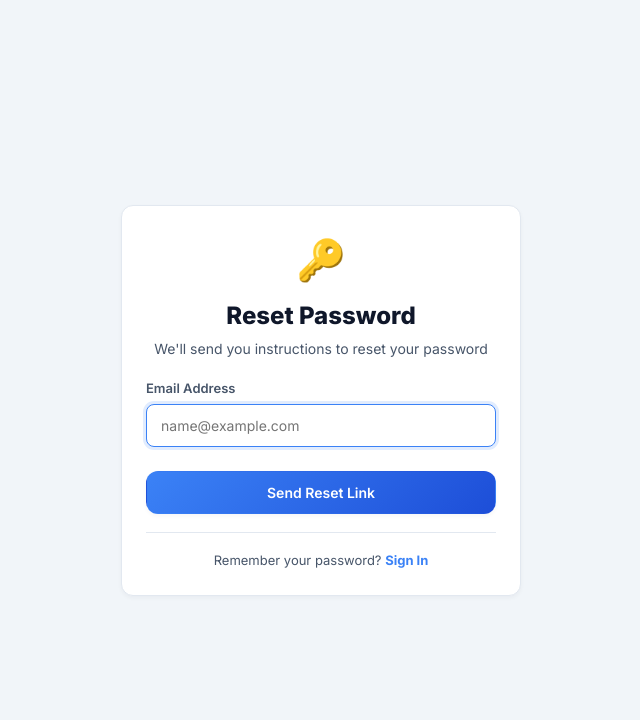
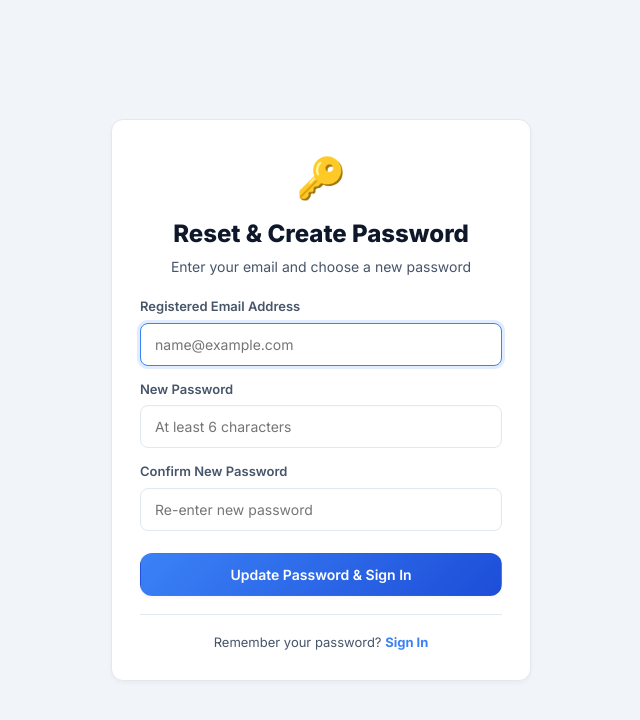
Before and after one commit to balamurugan226/splitroom, a React (Vite) app in the folder frontend/: page /forgot-password in a window 1280 px wide. Shown: the top 720 px of the page, without its empty margins (319-959 px from the left). Built offline with nearby package versions, Linux system fonts and the light colour scheme; no server answers.

Commit message:
Update forgot password flow

```diff
--- a/frontend/src/pages/ForgotPasswordPage.jsx
+++ b/frontend/src/pages/ForgotPasswordPage.jsx
@@ -1,13 +1,16 @@
 import React, { useState } from 'react';
-import { Link } from 'react-router-dom';
+import { Link, useNavigate } from 'react-router-dom';
 import { authAPI } from '../services/api';
 import { validateEmail } from '../utils/validators';
 
 export default function ForgotPasswordPage() {
   const [email, setEmail] = useState('');
+  const [newPassword, setNewPassword] = useState('');
+  const [confirmPassword, setConfirmPassword] = useState('');
   const [loading, setLoading] = useState(false);
   const [error, setError] = useState('');
   const [success, setSuccess] = useState(false);
+  const navigate = useNavigate();
 
   const handleSubmit = async (e) => {
     e.preventDefault();
@@ -18,13 +21,28 @@ export default function ForgotPasswordPage() {
       return;
     }
 
+    if (!newPassword) {
+      setError('Please enter a new password.');
+      return;
+    }
+
+    if (newPassword.length < 6) {
+      setError('New password must be at least 6 characters long.');
+      return;
+    }
+
+    if (newPassword !== confirmPassword) {
+      setError('Passwords do not match. Please verify.');
+      return;
+    }
+
     try {
       setLoading(true);
-      await authAPI.forgotPassword(email);
+      await authAPI.forgotPassword({ email, newPassword });
       setSuccess(true);
     } catch (err) {
       setError(
-        err?.response?.data?.message || 'Failed to send reset link. Please try again.'
+        err?.response?.data?.message || 'Failed to update password. Please check your email and try again.'
       );
     } finally {
       setLoading(false);
@@ -33,15 +51,15 @@ export default function ForgotPasswordPage() {
 
   return (
     <div style={{ minHeight: '100vh', display: 'flex', alignItems: 'center', justifyContent: 'center', backgroundColor: 'var(--bg-secondary)', padding: '16px' }}>
-      <div className="card" style={{ width: '100%', maxWidth: '400px', padding: '24px', margin: 0 }}>
+      <div className="card" style={{ width: '100%', maxWidth: '420px', padding: '28px', margin: 0 }}>
         {/* Header */}
         <div style={{ textAlign: 'center', marginBottom: '20px' }}>
           <span style={{ fontSize: '40px' }}>🔑</span>
           <h1 style={{ fontSize: '24px', fontWeight: 800, marginTop: '8px', color: 'var(--text-primary)' }}>
-            Reset Password
+            Reset & Create Password
           </h1>
           <p style={{ fontSize: '14px', color: 'var(--text-secondary)', marginTop: '4px' }}>
-            We'll send you instructions to reset your password
+            Enter your email and choose a new password
           </p>
         </div>
 
@@ -53,21 +71,21 @@ export default function ForgotPasswordPage() {
 
         {success ? (
           <div style={{ textAlign: 'center' }}>
-            <div className="alert alert-success">
-              Password reset link has been sent to your email.
+            <div className="alert alert-success" style={{ marginBottom: '16px' }}>
+              Your password has been changed successfully! You can now log in.
             </div>
             <button
-              onClick={() => { setSuccess(false); setEmail(''); }}
-              className="btn btn-secondary"
-              style={{ marginTop: '8px' }}
+              onClick={() => navigate('/login')}
+              className="btn btn-primary"
+              style={{ width: '100%' }}
             >
-              Send again
+              Sign In with New Password
             </button>
           </div>
         ) : (
           <form onSubmit={handleSubmit}>
-            <div className="form-group">
-              <label className="label" htmlFor="email-input">Email Address</label>
+            <div className="form-group" style={{ marginBottom: '14px' }}>
+              <label className="label" htmlFor="email-input">Registered Email Address</label>
               <input
                 id="email-input"
                 className="input"
@@ -80,13 +98,41 @@ export default function ForgotPasswordPage() {
               />
             </div>
 
+            <div className="form-group" style={{ marginBottom: '14px' }}>
+              <label className="label" htmlFor="new-password-input">New Password</label>
+              <input
+                id="new-password-input"
+                className="input"
+                type="password"
+                placeholder="At least 6 characters"
+                value={newPassword}
+                onChange={(e) => { setNewPassword(e.target.value); setError(''); }}
+                required
+                minLength={6}
+              />
+            </div>
+
+            <div className="form-group" style={{ marginBottom: '18px' }}>
+              <label className="label" htmlFor="confirm-password-input">Confirm New Password</label>
+              <input
+                id="confirm-password-input"
+                className="input"
+                type="password"
+                placeholder="Re-enter new password"
+                value={confirmPassword}
+                onChange={(e) => { setConfirmPassword(e.target.value); setError(''); }}
+                required
+                minLength={6}
+              />
+            </div>
+
             <button
               type="submit"
               className="btn btn-primary"
               disabled={loading}
-              style={{ marginTop: '8px' }}
+              style={{ width: '100%', marginTop: '4px' }}
             >
-              {loading ? 'Sending link...' : 'Send Reset Link'}
+              {loading ? 'Updating password...' : 'Update Password & Sign In'}
             </button>
           </form>
         )}
--- a/frontend/src/services/api.js
+++ b/frontend/src/services/api.js
@@ -53,7 +53,7 @@ export default api;
 export const authAPI = {
   register: (data) => api.post('/auth/register', data),
   login: (data) => api.post('/auth/login', data),
-  forgotPassword: (email) => api.post('/auth/forgot-password', { email }),
+  forgotPassword: (data) => api.post('/auth/forgot-password', typeof data === 'string' ? { email: data } : data),
   getProfile: () => api.get('/auth/profile'),
   updateProfile: (data) => api.put('/auth/profile', data),
   changePassword: (data) => api.put('/auth/change-password', data),
```
Also changed, not shown: frontend/public/manifest.json, 1 other file (tests, documents, lock files or other folders).
